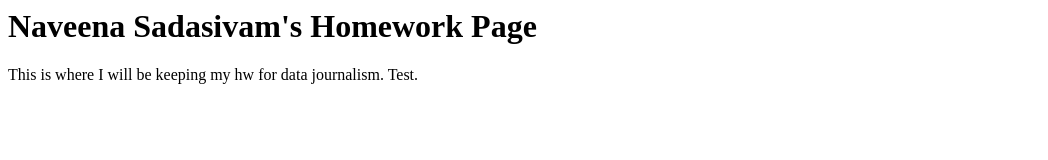
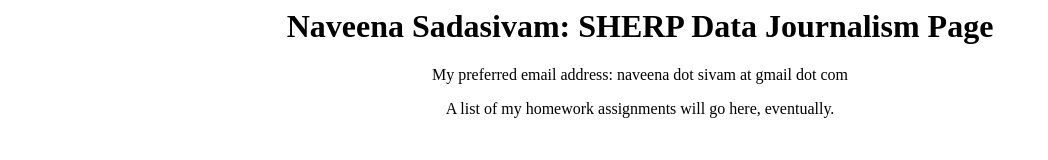
Before and after one commit to NaveenaS/naveenas.github.io, a plain HTML site: page index.html in a window 1280 px wide. Shown: the whole page, without its empty margins (0-1048 px from the left). Drawn offline with Linux system fonts and the light colour scheme.

Commit message:
Update index.html

```diff
--- a/index.html
+++ b/index.html
@@ -1,4 +1,4 @@
+<center><h1> Naveena Sadasivam: SHERP Data Journalism Page </h1></center>
 
-<h1> Naveena Sadasivam's Homework Page </h1>
-
-<p> This is where I will be keeping my hw for data journalism. Test. </p>
+<center><p> My preferred email address: naveena dot sivam at gmail dot com </p> </center>
+<center> <p> A list of my homework assignments will go here, eventually. </p> </center>
```
